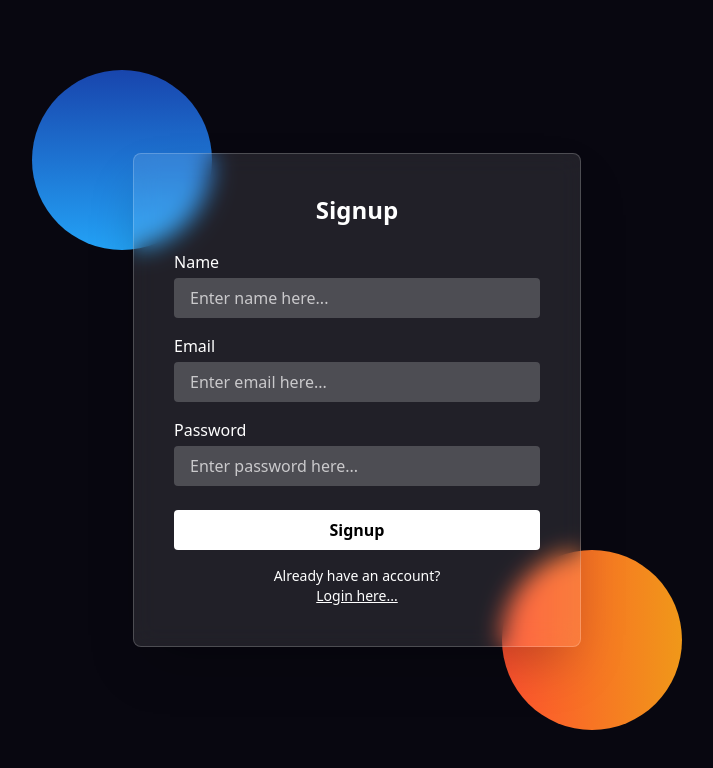
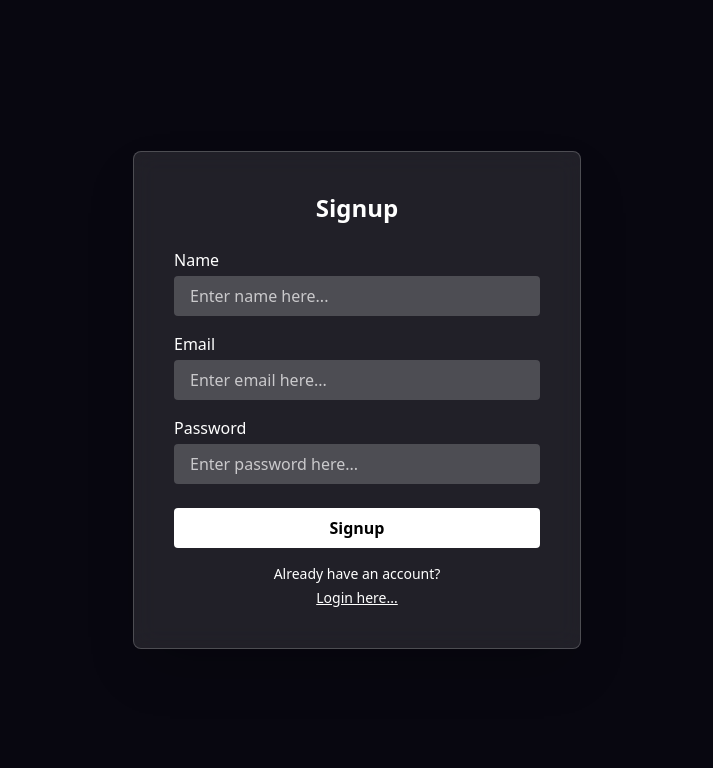
Before and after one commit to Mark1311/Note_App, a React (Vite) app in the folder FrontendApp/: page /register in a window 1280 px wide. Shown: the top 768 px of the page, without its empty margins (283-996 px from the left). Built offline with nearby package versions, Linux system fonts and the light colour scheme.

Commit message:
Make Responsive and remove live server error

```diff
--- a/FrontendApp/src/Components/NavBar.jsx
+++ b/FrontendApp/src/Components/NavBar.jsx
@@ -8,39 +8,52 @@ const NavBar = ({ setQuery }) => {
   const { user, logout } = useAuth();
 
   return (
-    <nav className="bg-gray-800 p-4 text-white flex justify-between items-center">
-      <div className="text-xl font-bold flex items-center space-x-2">
+    <nav className="bg-gray-800 p-4 text-white flex justify-between items-center flex-wrap">
+      <div className="text-xl font-bold flex items-center space-x-2 mb-4 sm:mb-0">
         <Link to="/" className="flex items-center space-x-2">
           <img src={icon} alt="Logo" className="w-8 h-8" />
           <span>NotesApp</span>
         </Link>
       </div>
+
+      {/* Search Input - make it responsive */}
       <input
         type="text"
-        placeholder="Serach Notes Here...."
-        className="bg-gray-900 px-4 py-2 rounded w-100"
+        placeholder="Search Notes Here...."
+        className="bg-gray-900 px-4 py-2 rounded w-full sm:w-80 md:w-96 lg:w-100 mb-4 sm:mb-0"
         onChange={(e) => setQuery(e.target.value)}
       />
-      <div>
+
+      {/* Login/Signup or User Info - wrap to new line on small screens */}
+      <div className="flex items-center space-x-4 flex-shrink-0 w-full sm:w-auto sm:space-x-4 justify-between sm:justify-start sm:mt-0 mt-4">
         {!user ? (
           <>
-            <Link to="/login" className="bg-blue-500 px-4 py-2 rounded mr-4">
+            <Link
+              to="/login"
+              className="bg-blue-500 px-4 py-2 rounded text-sm sm:text-base"
+            >
               Login
             </Link>
-            <Link to="/register" className="bg-blue-500 px-4 py-2 rounded mr-4">
+            <Link
+              to="/register"
+              className="bg-blue-500 px-4 py-2 rounded text-sm sm:text-base"
+            >
               Signup
             </Link>
           </>
         ) : (
-          <>
-            <div className="flex items-center justify-between w-full max-w-md">
-              <img src={face} alt="Logo" className="w-8 h-8" />
-              <span className="mx-4 flex-1 text-center">{user.name}</span>
-              <button className="bg-red-500 text-white px-4 py-2 rounded" onClick={logout}>
-                Logout
-              </button>
-            </div>
-          </>
+          <div className="flex items-center justify-between w-full max-w-md">
+            <img src={face} alt="Logo" className="w-8 h-8" />
+            <span className="mx-4 flex-1 text-center text-sm sm:text-base">
+              {user.name}
+            </span>
+            <button
+              className="bg-red-500 text-white px-4 py-2 rounded"
+              onClick={logout}
+            >
+              Logout
+            </button>
+          </div>
         )}
       </div>
     </nav>
--- a/FrontendApp/src/Components/NoteCart.jsx
+++ b/FrontendApp/src/Components/NoteCart.jsx
@@ -1,24 +1,28 @@
-import React from 'react'
+import React from "react";
 import { FaRegEdit } from "react-icons/fa";
 import { FaTrashCan } from "react-icons/fa6";
 
-
-const NoteCart = ({note , onEdit, deleteNote}) => {
+const NoteCart = ({ note, onEdit, deleteNote }) => {
   return (
-    <div className='p-4 rounded shadow '>
-        <h2 className='text-xl font-bold'>{note.title}</h2>
-        <p>{note.description}</p>
-        <div className='flex justify-end mt-2'>
-            <button className='text-blue-500 mr-2' onClick={()=>onEdit(note)}>
+    <div className="p-4 rounded shadow">
+      <h2 className="text-lg sm:text-xl font-bold">{note.title}</h2>
+      <p className="text-sm sm:text-base">{note.description}</p>
+      <div className="flex justify-end mt-2">
+        <button
+          className="text-blue-500 mr-2 text-sm sm:text-base"
+          onClick={() => onEdit(note)}
+        >
           <FaRegEdit />
         </button>
-            <button className='text-red-500' onClick={()=>deleteNote(note._id)}>
+        <button
+          className="text-red-500 text-sm sm:text-base"
+          onClick={() => deleteNote(note._id)}
+        >
           <FaTrashCan />
         </button>
-
       </div>
     </div>
-  )
-}
+  );
+};
 
-export default NoteCart
+export default NoteCart;
--- a/FrontendApp/src/Components/NoteModel.jsx
+++ b/FrontendApp/src/Components/NoteModel.jsx
@@ -9,7 +9,6 @@ const NoteModel = ({ closeModal, addNotes, currentNote, EditNotes }) => {
       setTitle(currentNote.title);
       setDescription(currentNote.description);
     } else {
-      // ✅ Jab currentNote null ho (new note), to fields blank ho
       setTitle("");
       setDescription("");
     }
@@ -25,9 +24,9 @@ const NoteModel = ({ closeModal, addNotes, currentNote, EditNotes }) => {
   };
 
   return (
-    <div className="fixed inset-0 bg-gray-800 bg-opacity-20 flex justify-center items-center">
-      <div className="bg-white p-8 rounded">
-        <h2 className="text-xl font-bold mb-4">
+    <div className="fixed inset-0 bg-gray-800 bg-opacity-50 flex justify-center items-center">
+      <div className="bg-white p-6 sm:p-8 rounded w-full sm:w-auto max-w-md">
+        <h2 className="text-lg sm:text-xl font-bold mb-4 text-center">
           {currentNote ? "Edit Notes" : "Add New Note..."}
         </h2>
         <form onSubmit={handleSubmit}>
@@ -36,23 +35,26 @@ const NoteModel = ({ closeModal, addNotes, currentNote, EditNotes }) => {
             value={title}
             onChange={(e) => setTitle(e.target.value)}
             placeholder="Note Title..."
-            className="border p-2 w-full mb-4"
+            className="border p-2 w-full mb-4 rounded-md"
           />
           <textarea
             value={description}
             onChange={(e) => setDescription(e.target.value)}
             placeholder="Enter Description"
-            className="border p-2 w-full mb-4"
+            className="border p-2 w-full mb-4 rounded-md"
           />
           <button
             type="submit"
-            className="bg-blue-800 text-white px-4 py-2 rounded "
+            className="bg-blue-800 text-white px-4 py-2 rounded w-full"
           >
-            {currentNote ? "Update Note" : "Add Notes"}
+            {currentNote ? "Update Note" : "Add Note"}
           </button>
         </form>
-        <button className="mt-4 text-red-600" onClick={closeModal}>
-          Cancle Note
+        <button
+          className="mt-4 text-red-600 w-full text-center"
+          onClick={closeModal}
+        >
+          Cancel Note
         </button>
       </div>
     </div>
--- a/FrontendApp/src/Pages/Login.jsx
+++ b/FrontendApp/src/Pages/Login.jsx
@@ -31,14 +31,10 @@ const Login = () => {
   };
 
   return (
-    <div className="flex items-center justify-center min-h-screen bg-[#080710]">
-      <div className="background">
-        <div className="shape"></div>
-        <div className="shape"></div>
-      </div>
+    <div className="relative flex items-center justify-center min-h-dvh bg-[#080710] px-4 overflow-hidden">
       <form
         onSubmit={handleSubmit}
-        className="backdrop-blur-md bg-white/10 border border-white/20 shadow-2xl text-white rounded-lg p-10 w-full max-w-md"
+        className="backdrop-blur-md bg-white/10 border border-white/20 shadow-2xl text-white rounded-lg p-6 sm:p-8 md:p-10 w-full max-w-md"
       >
         <h2 className="text-2xl font-bold text-center mb-6">Login</h2>
 
@@ -77,9 +73,9 @@ const Login = () => {
           Log In
         </button>
 
-        <div className="flex gap-4 mt-4">
+        <div className="flex flex-col md:flex-row gap-4 mt-4">
           <Link
-             to="https://github.com/Mark1311"
+            to="https://github.com/Mark1311"
             className="w-full bg-white/20 text-white py-2 rounded hover:bg-white/40 transition flex items-center justify-center gap-2"
           >
             <FaGithub />
@@ -93,17 +89,16 @@ const Login = () => {
             <RxLinkedinLogo />
             Linkedin
           </Link>
-
         </div>
 
         <p className="text-center mt-4 text-white text-sm">
           Don't have an account?
-          <br/>
+          <br />
           <Link
             to="/register"
             className="underline text-white hover:text-gray-300"
           >
-             Register here..
+            Register here..
           </Link>
         </p>
       </form>
--- a/FrontendApp/src/Pages/Singup.jsx
+++ b/FrontendApp/src/Pages/Singup.jsx
@@ -26,14 +26,11 @@ const Singup = () => {
   };
 
   return (
-    <div className="flex items-center justify-center min-h-screen bg-[#080710]">
-      <div className="background">
-        <div className="shape"></div>
-        <div className="shape"></div>
-      </div>
+    <div className="flex items-center justify-center min-h-screen bg-[#080710] px-4 sm:px-6 lg:px-8">
+      <div className="relative w-full max-w-md">
         <form
           onSubmit={handleSubmit}
-        className="backdrop-blur-md bg-white/10 border border-white/20 shadow-2xl text-white rounded-lg p-10 w-full max-w-md"
+          className="relative z-10 backdrop-blur-md bg-white/10 border border-white/20 shadow-2xl text-white rounded-lg p-6 sm:p-8 md:p-10 w-full"
         >
           <h2 className="text-2xl font-bold text-center mb-6">Signup</h2>
 
@@ -87,14 +84,14 @@ const Singup = () => {
             Already have an account?
             <Link
               to="/login"
-            className="underline text-white hover:text-gray-300"
+              className="underline text-white hover:text-gray-300 block mt-1"
             >
-            <br/>
               Login here...
             </Link>
           </p>
         </form>
       </div>
+    </div>
   );
 };
 
--- a/FrontendApp/src/index.css
+++ b/FrontendApp/src/index.css
@@ -1,38 +1 @@
 @import "tailwindcss";
-
-/* Css for Login and Registration Page */
-
-.background{
-    width: 430px;
-    height: 520px;
-    position: absolute;
-    transform: translate(-50%,-50%);
-    left: 50%;
-    top: 50%;
-
-    .shape{
-        height: 180px;
-        width: 180px;
-        position: absolute;
-        border-radius: 50%;
-    }
-}
-
-.shape:first-child{
-    background: linear-gradient(
-        #1845ad,
-        #23a2f6
-    );
-    left: -110px;
-    top: -70px;
-}
-
-.shape:last-child{
-    background: linear-gradient(
-        to right,
-        #ff512f,
-        #f09819
-    );
-    right: -110px;
-    bottom: -70px;
-}
```
Also changed, not shown: FrontendApp/src/ContextAPI/ContextProvider.jsx (+13 -11 lines), FrontendApp/src/Pages/Home.jsx (+28 -16 lines). Lines whose indentation alone changed are shown as unchanged.
